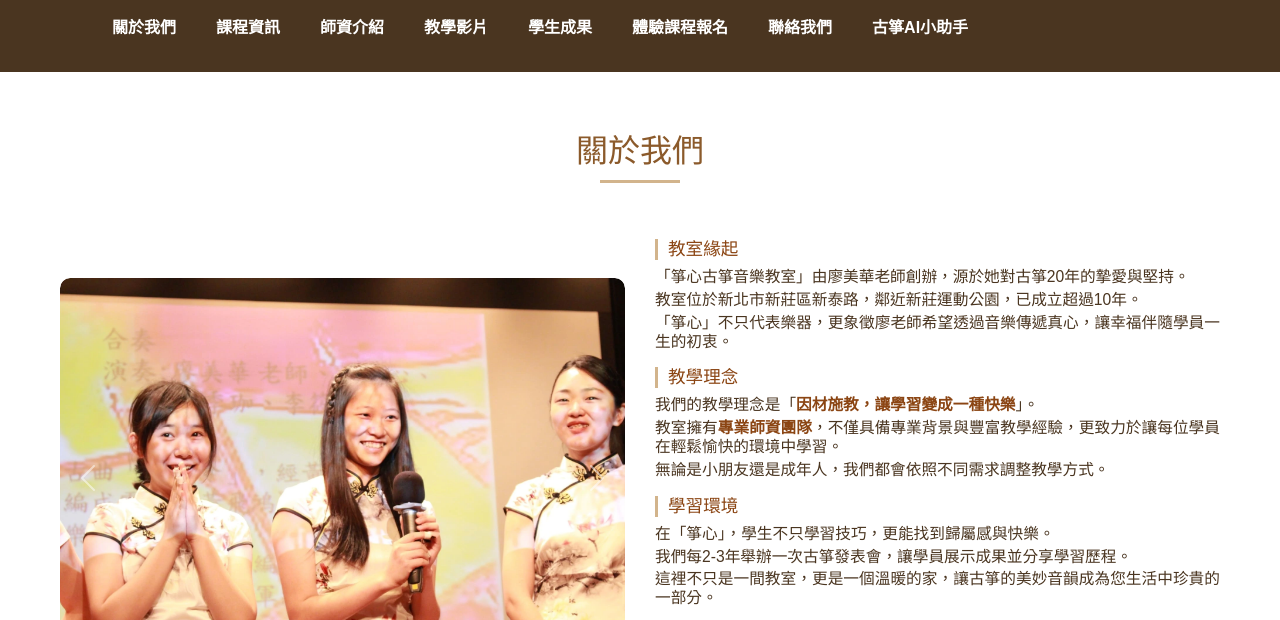
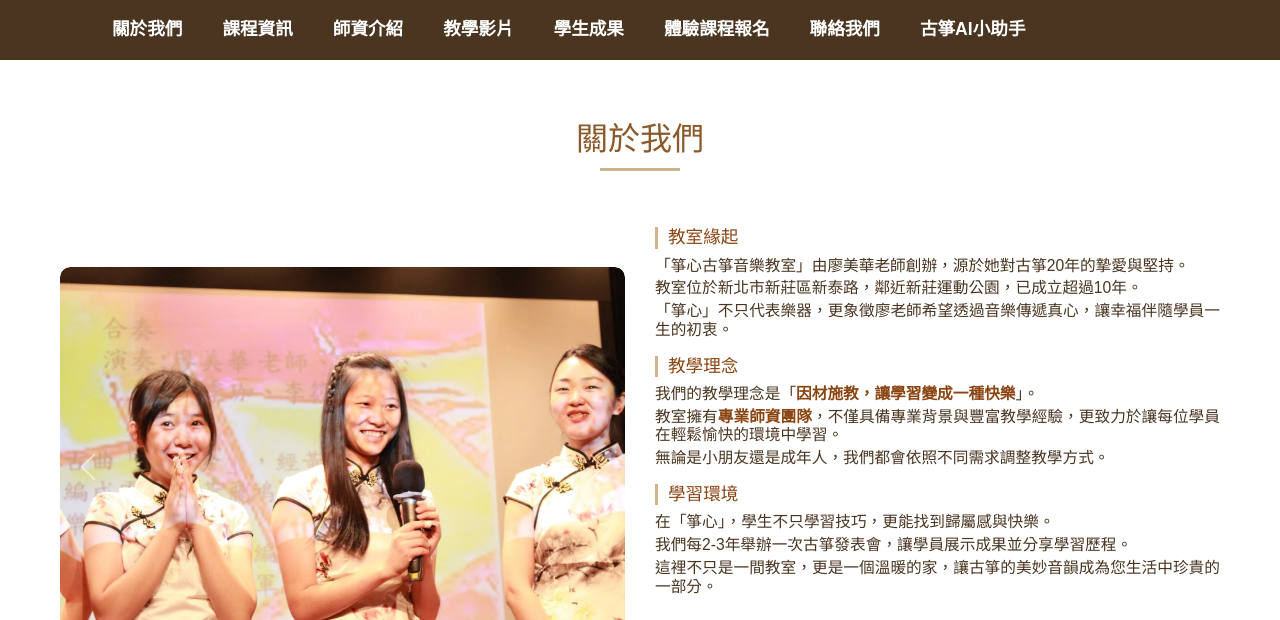
Before and after one commit to lidichu/GuzhengTrain, a plain HTML site: page index.html in a window 1280 px wide. Shown: the top 620 px of the page. Drawn offline with nearby package versions, Linux system fonts and the light colour scheme.

Commit message:
更改menu的大小字體

```diff
--- a/styles.css
+++ b/styles.css
@@ -60,12 +60,17 @@ nav {
 nav ul {
   display: flex;
   justify-content: center;
+  align-items: center; /* 加入垂直置中 */
   list-style: none;
   flex-wrap: wrap;
+  margin: 0; /* 重置邊距 */
+  height: 100%; /* 確保選單高度填滿導航欄 */
 }
 
 nav ul li {
   padding: 15px 20px;
+  display: flex; /* 加入 flex 布局 */
+  align-items: center; /* 文字垂直置中 */
 }
 
 nav ul li a {
@@ -73,16 +78,15 @@ nav ul li a {
   text-decoration: none;
   font-weight: bold;
   transition: color 0.3s;
-}
-
-nav ul li a:hover {
-  color: var(--secondary);
+  font-size: 1.1rem; /* 加大字體尺寸 */
+  line-height: 1; /* 調整行高 */
 }
 
 .nav-container {
   display: flex;
   justify-content: space-between;
   align-items: center;
+  min-height: 60px; /* 設定最小高度確保足夠空間 */
 }
 
 .logo-container {
```
